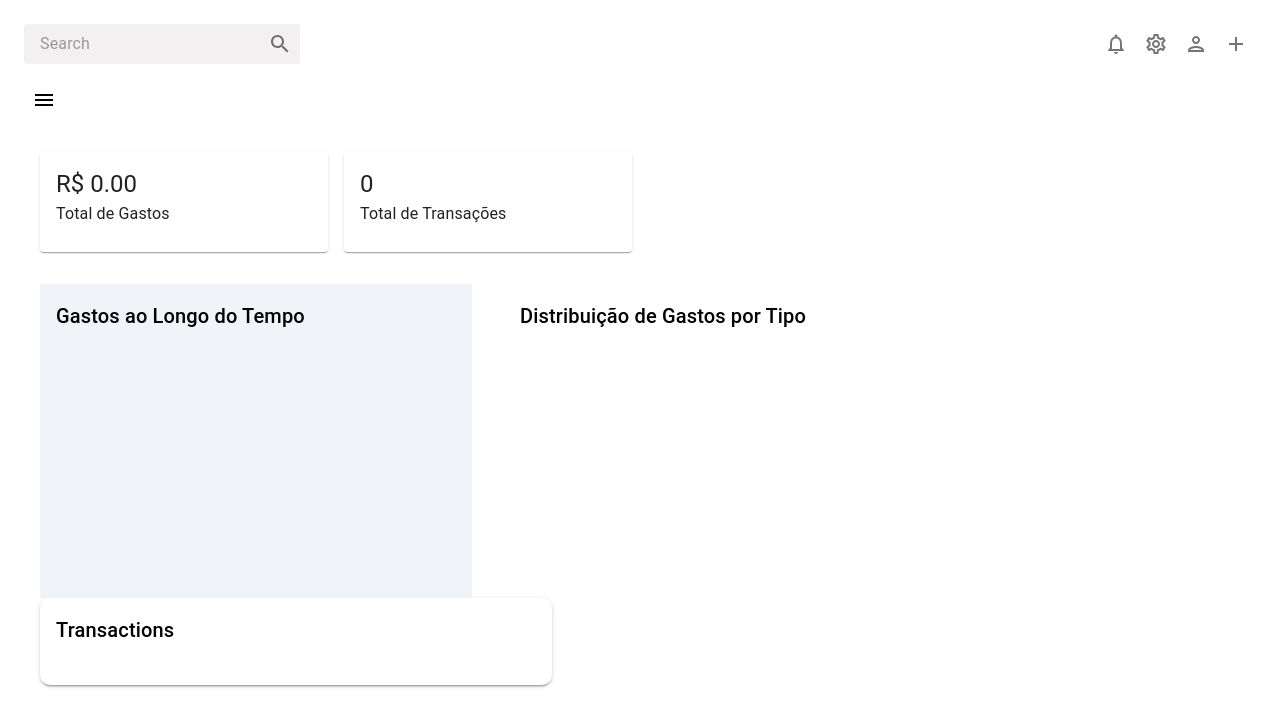
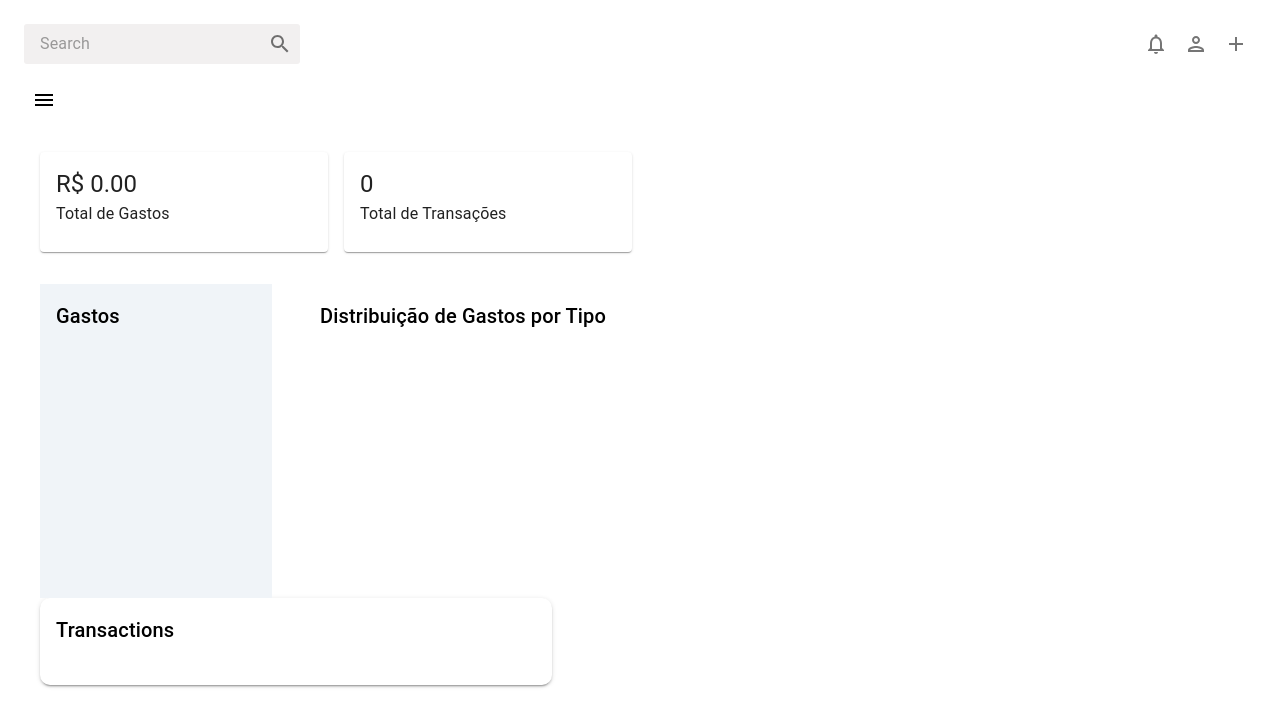
Before and after one commit to rafaelaleao5/projeto_engsoft, a React (Create React App) app in the folder my-app/: page /Menu in a window 1280 px wide. Shown: the top 726 px of the page. Built offline with nearby package versions, Linux system fonts and the light colour scheme.

Commit message:
adding icons slide bar

```diff
--- /dev/null
+++ b/my-app/src/scenes/dashboard/BarChart.jsx
@@ -0,0 +1,19 @@
+import React from 'react';
+import { BarChart as RechartsBarChart, Bar, XAxis, YAxis, Tooltip } from 'recharts'; // Renomeando o import do BarChart
+import { Typography, Box } from '@mui/material';
+
+const SimpleBarChart = ({ data }) => {
+  return (
+    <Box p={2} backgroundColor="#f0f4f8">
+      <Typography variant="h6">Gastos</Typography>
+      <RechartsBarChart width={200} height={250} data={data}> {/* Usando o nome renomeado aqui */}
+        <XAxis dataKey="name" />
+        <YAxis />
+        <Tooltip />
+        <Bar dataKey="value" fill="#8884d8" />
+      </RechartsBarChart>
+    </Box>
+  );
+};
+
+export default SimpleBarChart;
--- a/my-app/src/scenes/dashboard/Dashboard.jsx
+++ b/my-app/src/scenes/dashboard/Dashboard.jsx
@@ -2,8 +2,8 @@ import React, { useContext } from 'react';
 import { Box, Grid, Card, CardContent, Typography } from '@mui/material';
 import GastosContext from './GastosContext'; // Importando o contexto
 import Transaction from './Transaction';
-import LineChartComponent from './LineChart';
-import PieChartComponent from './PieChart';
+import BarChart from './BarChart'; // Componente BarChart
+import PieChartComponent from './PieChart'; // Componente PieChart
 
 function Dashboard() {
   const { gastos } = useContext(GastosContext); // Acessando o estado global
@@ -11,8 +11,8 @@ function Dashboard() {
   // Exemplo de lógica para calcular o valor total de gastos
   const totalGastos = gastos.reduce((acc, gasto) => acc + gasto.valor, 0);
 
-  // Preparando dados para o gráfico de linha (gastos ao longo do tempo)
-  const lineChartData = gastos.map((gasto, index) => ({
+  // Preparando dados para o gráfico de barras (gastos ao longo do tempo)
+  const barChartData = gastos.map((gasto, index) => ({
     name: `Gasto ${index + 1}`,
     value: gasto.valor,
   }));
@@ -50,8 +50,8 @@ function Dashboard() {
 
       {/* Gráficos */}
       <Box display="flex" mt={4} gap={4}>
-        <LineChartComponent data={lineChartData} />
-        <PieChartComponent data={pieChartData} />
+        <BarChart data={barChartData} /> {/* Passando os dados corretos para o gráfico de barras */}
+        <PieChartComponent data={pieChartData} /> {/* Passando os dados corretos para o gráfico de pizza */}
       </Box>
 
       <Transaction />
--- a/my-app/src/scenes/dashboard/LineChart.jsx
+++ /dev/null
@@ -1,19 +0,0 @@
-import React from 'react';
-import { LineChart, Line, XAxis, YAxis, Tooltip } from 'recharts';
-import { Typography, Box } from '@mui/material';
-
-const LineChartComponent = ({ data }) => {
-  return (
-    <Box p={2} backgroundColor="#f0f4f8">
-      <Typography variant="h6">Gastos ao Longo do Tempo</Typography>
-      <LineChart width={400} height={250} data={data}>
-        <XAxis dataKey="name" />
-        <YAxis />
-        <Tooltip />
-        <Line type="monotone" dataKey="value" stroke="#8884d8" />
-      </LineChart>
-    </Box>
-  );
-};
-
-export default LineChartComponent;
--- a/my-app/src/scenes/dashboard/global/Sidebar.jsx
+++ b/my-app/src/scenes/dashboard/global/Sidebar.jsx
@@ -3,7 +3,9 @@ import { Box, Drawer, IconButton, List, ListItem, ListItemIcon, ListItemText } f
 import HomeOutlinedIcon from "@mui/icons-material/HomeOutlined";
 import AddCardIcon from '@mui/icons-material/AddCard';
 import AddShoppingCartIcon from '@mui/icons-material/AddShoppingCart';
-import SettingsOutlinedIcon from "@mui/icons-material/SettingsOutlined";
+import PieChartIcon from '@mui/icons-material/PieChart';
+import AddIcon from '@mui/icons-material/Add';
+import StackedBarChartIcon from '@mui/icons-material/StackedBarChart';
 import ExitToAppIcon from '@mui/icons-material/ExitToApp';
 import MenuIcon from "@mui/icons-material/Menu";
 import { useNavigate } from 'react-router-dom';
@@ -20,6 +22,10 @@ const Pagamento = () => {
         navigate("/Pagamento")}
 const TiposGastos = () => {
           navigate("/TipoGastos")}
+const AddGastos = () => {
+  navigate("/Gastos")}
+const GotoPie = () => {
+    navigate("/PieChart")}
 
 
   // Função para alternar a visibilidade da Sidebar
@@ -59,9 +65,21 @@ const TiposGastos = () => {
 
         <ListItem button>
           <ListItemIcon>
-            <SettingsOutlinedIcon />
+            <AddCardIcon />
           </ListItemIcon>
-          <ListItemText primary="Settings" />
+          <ListItemText primary="Adicionar Gastos" onClick={AddGastos} />
+        </ListItem>
+        <ListItem button>
+          <ListItemIcon>
+            <PieChartIcon />
+          </ListItemIcon>
+          <ListItemText primary="PieChart" onClick={GotoPie} />
+        </ListItem>
+        <ListItem button>
+          <ListItemIcon>
+            <StackedBarChartIcon />
+          </ListItemIcon>
+          <ListItemText primary="BarChart" onClick={GotoPie} />
         </ListItem>
         <ListItem button>
           <ListItemIcon>
--- a/my-app/src/scenes/dashboard/global/Topbar.jsx
+++ b/my-app/src/scenes/dashboard/global/Topbar.jsx
@@ -43,9 +43,7 @@ const Topbar = () => {
         <IconButton>
           <NotificationsOutlinedIcon />
         </IconButton>
-        <IconButton>
-          <SettingsOutlinedIcon />
-        </IconButton>
+
         <IconButton>
           <PersonOutlinedIcon onClick = {GotoUser}/>
         </IconButton>
```
